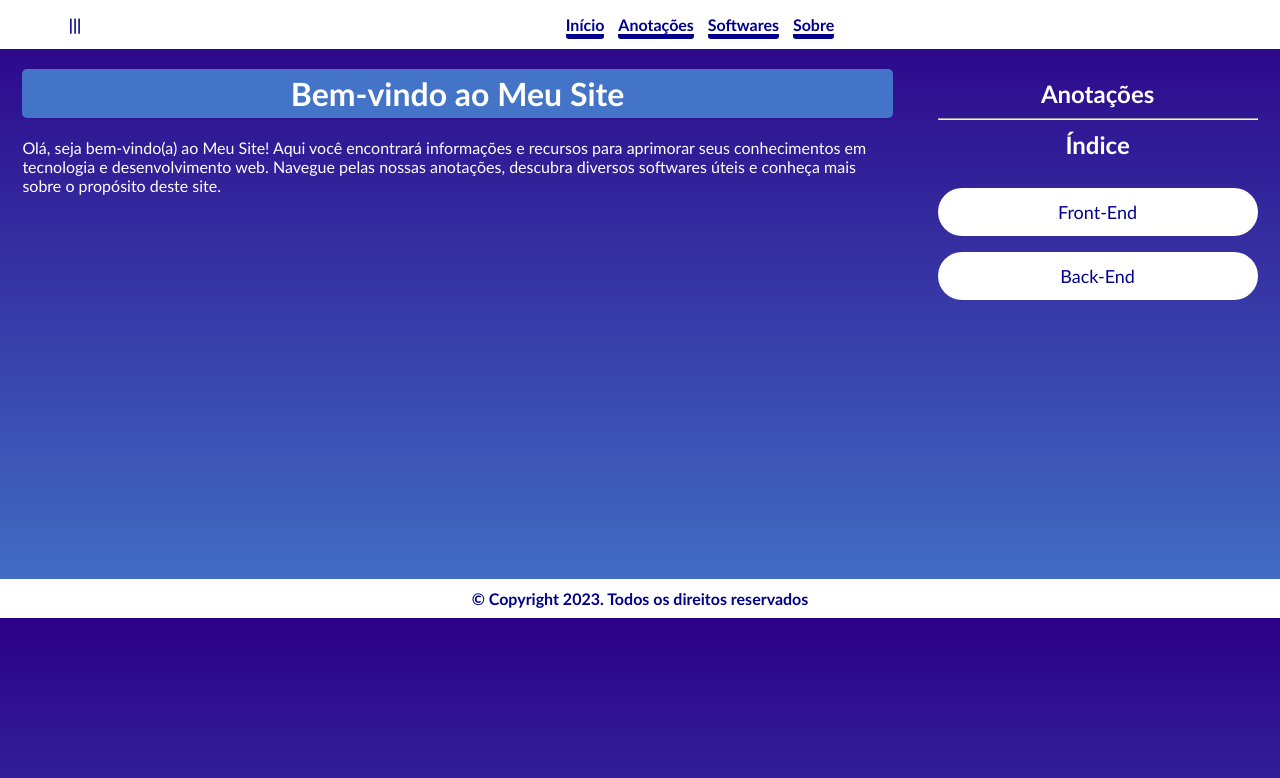
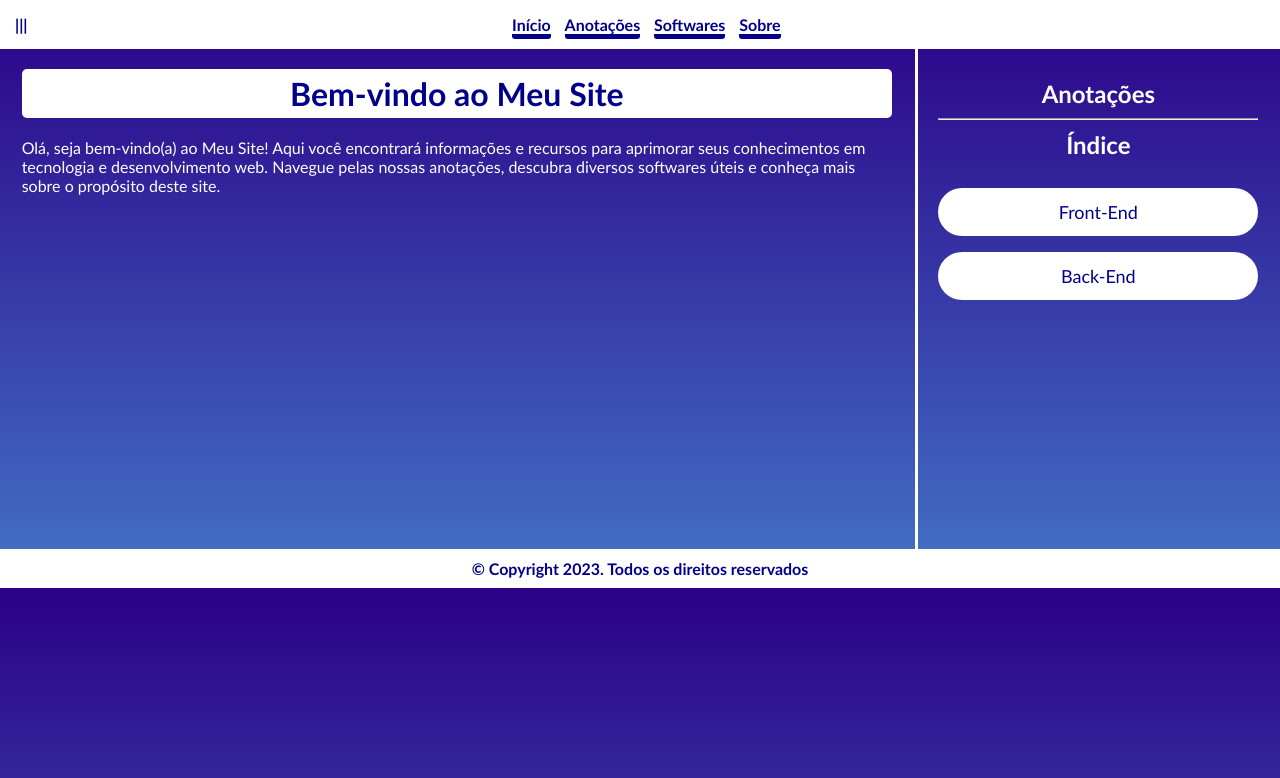
Before and after one commit to RyanMFerreira/home, a plain HTML site: page index.html in a window 1280 px wide. Drawn offline with Linux system fonts and the light colour scheme.

Commit message:
Update style.css

```diff
--- a/style.css
+++ b/style.css
@@ -23,7 +23,6 @@ ul {
 
 ul li {
     display: inline;
-    width: 120px;
 }
 
 ul li a {
@@ -63,7 +62,6 @@ footer p {
     background-color: white;
     text-align: center;
     color: darkblue;
-    margin-top: 30px;
 }
 
 h2 {
@@ -102,11 +100,13 @@ button:hover {
     flex-basis: 25%;
     text-align: center;
     padding: 20px;
+    border-left: solid white;
 }
 
 .container1 h1 {
-    background-color: #4374c7;
+    background-color: white;
     padding: 5px;
+    color: darkblue;
     border-radius: 5px;
     margin-bottom: 20px;
     text-align: center;
```
